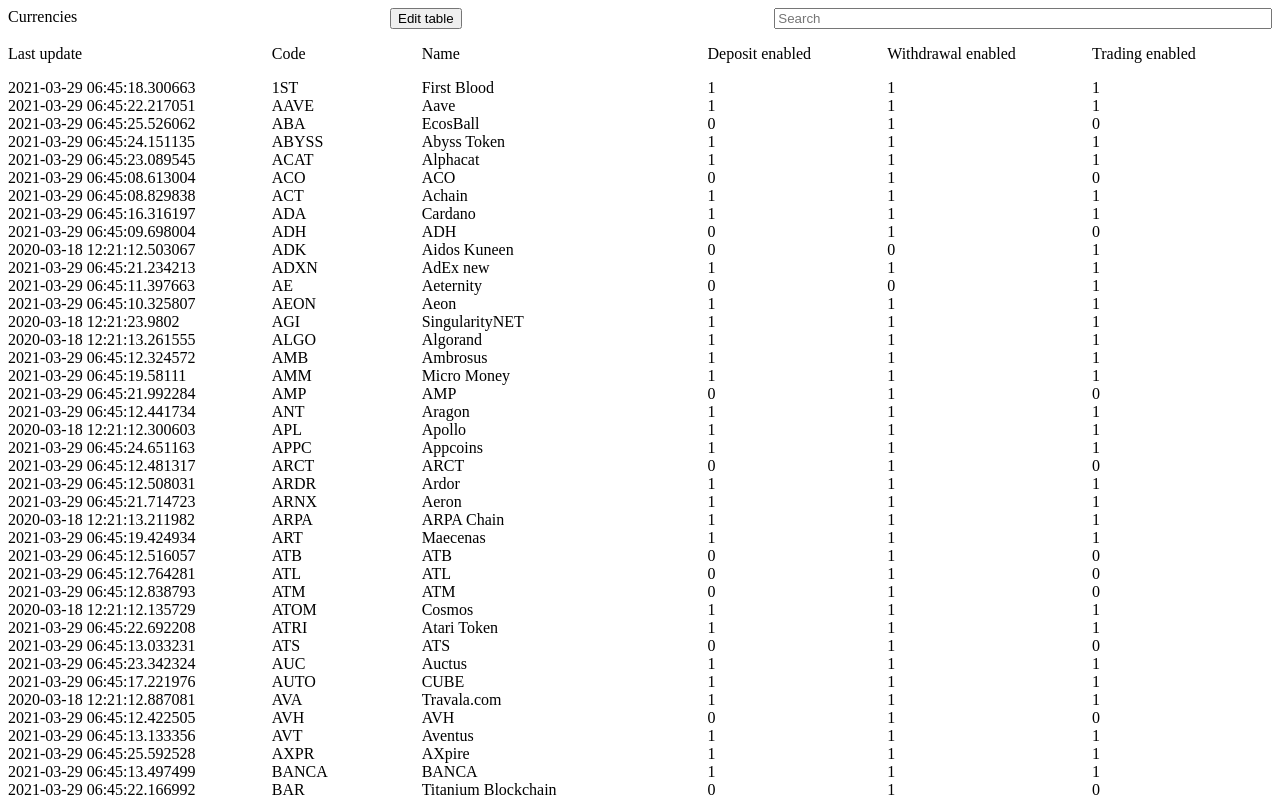
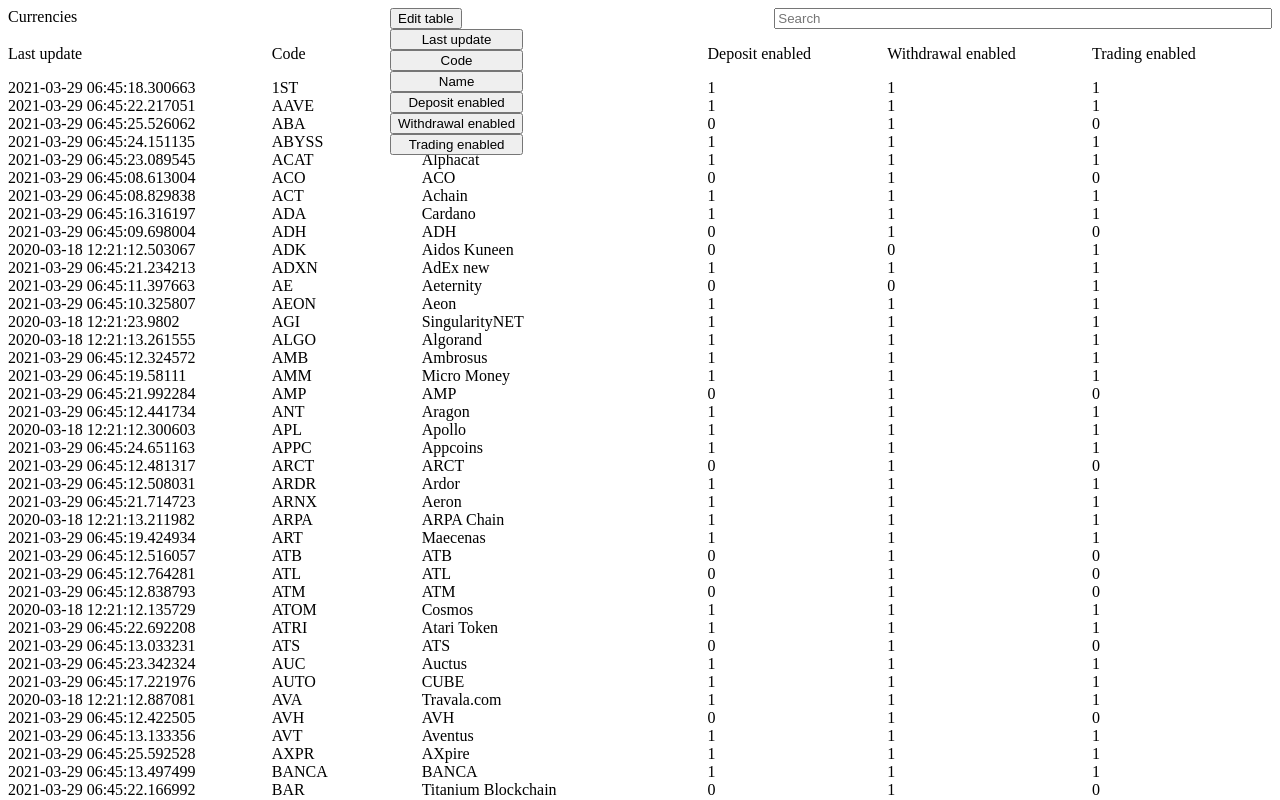
Before and after one commit to new-house-drive/VueJS-Exercise, a Vue app: page / in a window 1280 px wide. Shown: the top 800 px of the page. Built offline with nearby package versions, Linux system fonts and the light colour scheme.

Commit message:
add event handler on edit table btn

```diff
--- a/src/App.vue
+++ b/src/App.vue
@@ -6,9 +6,9 @@
         <div>Currencies</div>
 
         <div class="edit-table">
-          <button @click="this.displayEditTable=true">Edit table</button>
+          <button @click="viewEditTable = !viewEditTable" >Edit table</button>
 
-          <div v-show="dissplayEditTable" class="edit-table-menu">
+          <div v-show="viewEditTable" class="edit-table-menu">
             <button>Last update</button>
             <button>Code</button>
             <button>Name</button>
@@ -72,8 +72,14 @@
   name: "App",
   data() {
     return {
+      // JSON operations
       transactions: [],
-      dissplayEditTable: false,
+
+      // EditTable variables
+      viewEditTable: true,
+
+      //Columns Visibility
+      viewLastUpdateCol: true,
     };
   },
 
```
